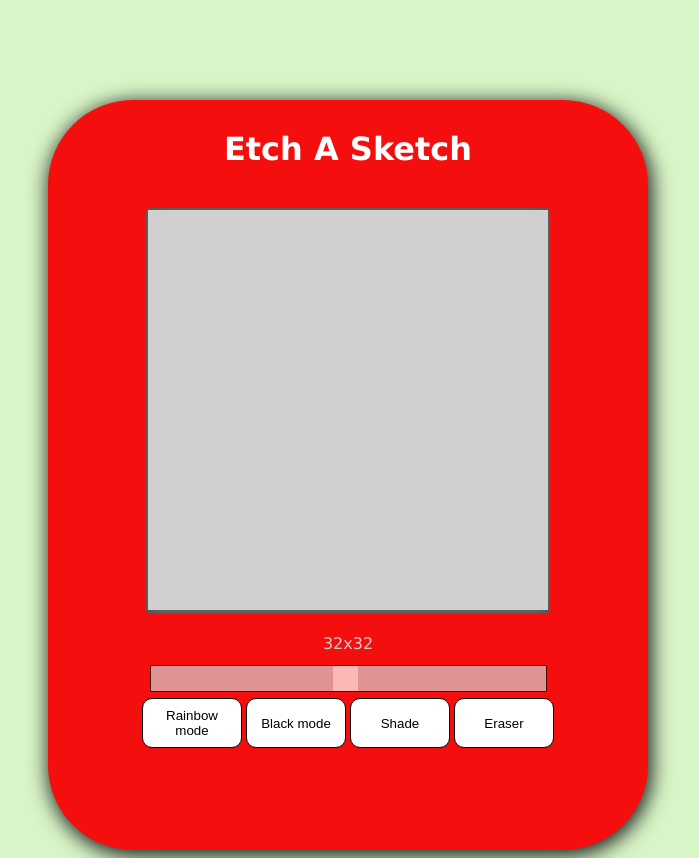
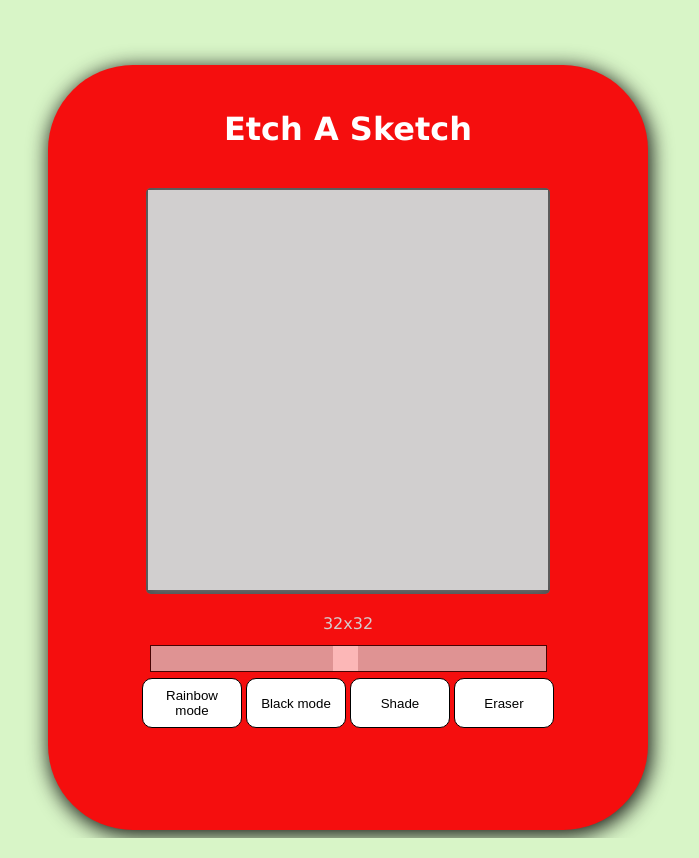
Before and after one commit to enghseb/etch-a-sketch, a plain HTML site: page index.html in a window 1280 px wide. Shown: the whole page, without its empty margins (292-991 px from the left). Drawn offline with Linux system fonts and the light colour scheme.

Commit message:
Slightly altered position of frame and header

```diff
--- a/style.css
+++ b/style.css
@@ -16,7 +16,7 @@
     padding-left: 100px;
     padding-right: 100px;
     padding-bottom: 100px;
-    margin-top: 100px;
+    margin-top: 65px;
     width: 400px;
     background-color: rgb(245, 14, 14);
     border-radius: 85px;
@@ -24,7 +24,7 @@
 }
 
 h1, p {
-    margin-top: 30px;
+    margin-top: 45px;
     margin-bottom: 30px;
     color: #ffffff;
 }
```
